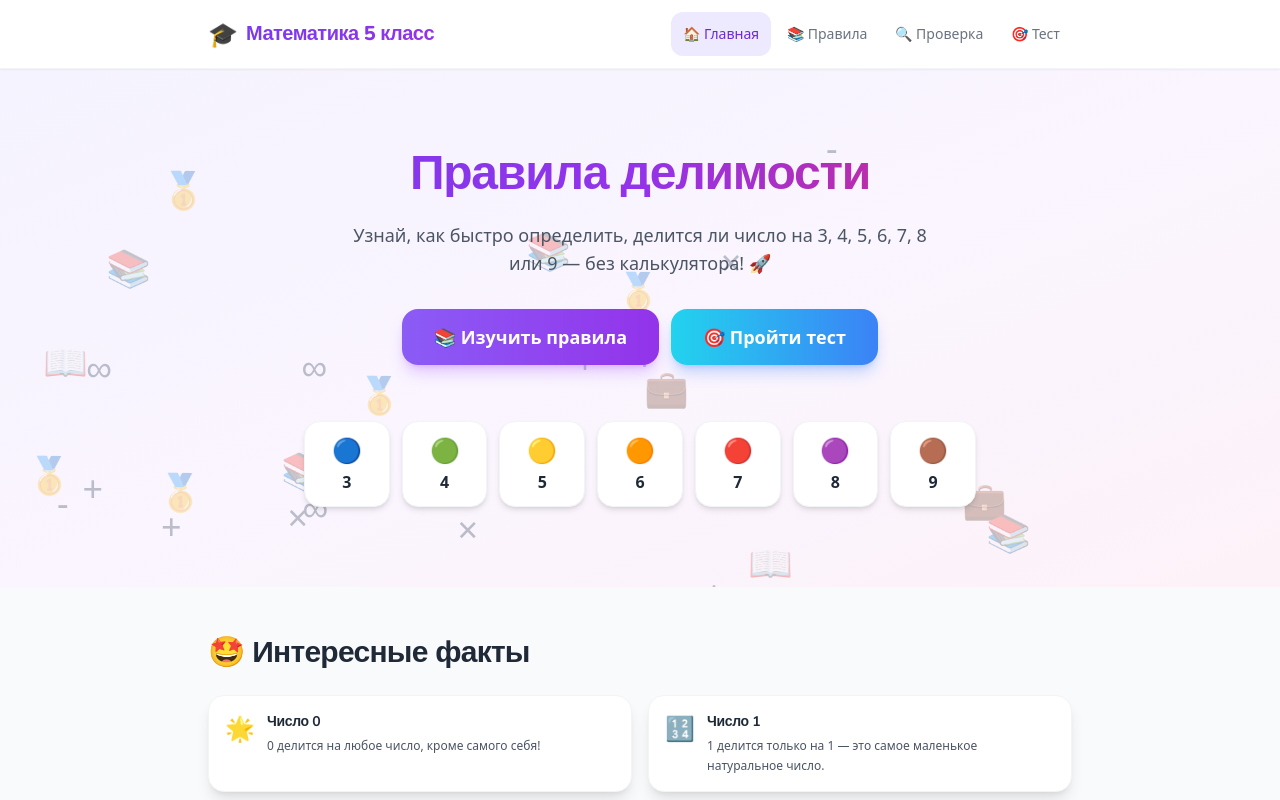
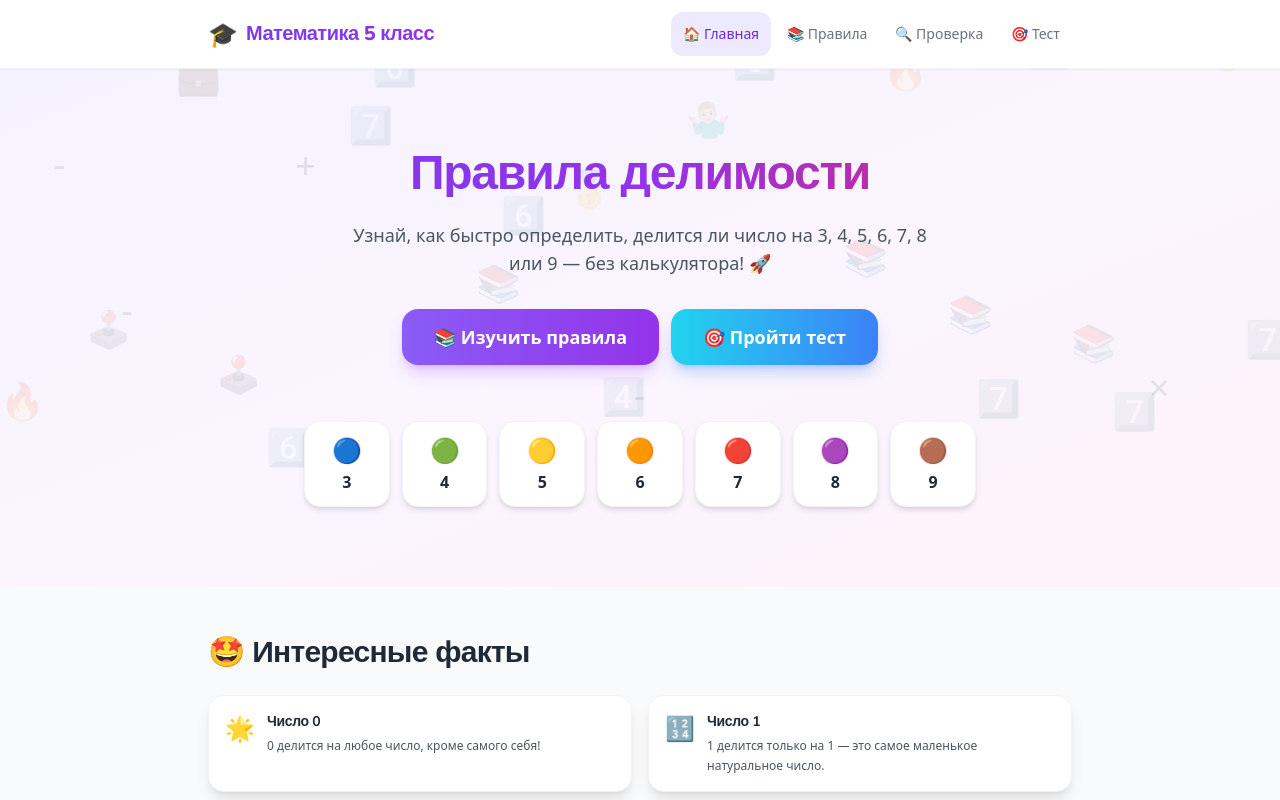
Before and after one commit to osmaav/mathematics-divisibility, a React (Vite) app: page / in a window 1280 px wide. Shown: the top 800 px of the page. Built offline with nearby package versions, Linux system fonts and the light colour scheme.

Commit message:
изменил анимацию на фоне

```diff
--- a/src/components/HeroSection.tsx
+++ b/src/components/HeroSection.tsx
@@ -1,6 +1,6 @@
 //@/components/HeroSection.tsx
 import type { JSX } from 'react';
-import { useMemo } from 'react';
+import { useMemo, useState, useEffect } from 'react';
 import { motion } from 'framer-motion';
 import { Button } from '@/components/ui/Button';
 import { divisibilityRules } from '@/lib/utils';
@@ -9,47 +9,81 @@ import type { Divisor } from '@/types';
 interface HeroSectionProps {
   onStart: (section: 'rules' | 'quiz' | 'checker' | 'home') => void;
 }
+const useScreenWidth = () => {
+  const [width, setWidth] = useState<number>(typeof window !== 'undefined' ? window.innerWidth : 1200);
+
+  useEffect(() => {
+    if (typeof window === 'undefined') return;
+
+    const handleResize = () => setWidth(window.innerWidth);
+    window.addEventListener('resize', handleResize);
+    return () => window.removeEventListener('resize', handleResize);
+  }, []);
+
+  return width;
+};
 
 const HeroSection = ({ onStart }: HeroSectionProps): JSX.Element => {
   const previewDivisors: Divisor[] = [3, 4, 5, 6, 7, 8, 9];
-  const mathSymbols = ['∞', '×', '+', '-', '💼', '📚', '📖', '🥇'];
-  const SYMBOL_COUNT = 30;
+  const screenWidth = useScreenWidth();
+  const mathSymbols = ['×', '+', '-', '💼', '📚', '🥇', '🔥', '3️⃣', '4️⃣', '5️⃣', '6️⃣', '7️⃣', '8️⃣', '🤷🏼‍♂️', '🕹️'];
+  const SYMBOL_COUNT = useMemo(() => {
+    const density = 20; // пикселей на один символ
+    const minCount = 7;  // минимум для совсем узких экранов
+    const maxCount = 30;  // максимум для больших экранов
+    return Math.max(minCount, Math.min(maxCount, Math.floor(screenWidth / density)));
+  }, [screenWidth]);
 
-  const backgroundSymbols = useMemo(() =>
-    [...Array(SYMBOL_COUNT)].map((_, i) => ({
-      id: i,
-      symbol: mathSymbols[Math.floor(Math.random() * mathSymbols.length)],
-      left: Math.random() * 80,
-      top: Math.random() * 90,
-      size: 'text-2xl sm:text-4xl',
-      delay: Math.random() * 0.5,
-      duration: 4 + Math.random() * 0.4,
-    })),
-    []);
+
+  const backgroundSymbols = useMemo(() => {
+    // 🎯 Равномерное распределение по горизонтали (сетка)
+    const columnWidth = 100 / SYMBOL_COUNT;
+
+    return [...Array(SYMBOL_COUNT)].map((_, i) => {
+      // Позиция в своей "колонке" с небольшим случайным смещением (±30% от ширины колонки)
+      const columnStart = i * columnWidth;
+      const randomOffset = (Math.random() - 0.5) * columnWidth * 0.6;
+      const left = columnStart + randomOffset;
+      const size = screenWidth < 400 ? 'text-3xl' : 'text-4xl';
+
+
+      return {
+        id: i,
+        symbol: mathSymbols[Math.floor(Math.random() * mathSymbols.length)],
+        left: Math.max(0, Math.min(100, left)), // защита от выхода за границы
+        top: Math.random() * 80,
+        size,
+        delay: 0,
+        duration: 55 + Math.random() * 10,
+      };
+    });
+  }, [SYMBOL_COUNT, screenWidth]);
 
   return (
     <section className="relative overflow-hidden">
       <div className="absolute inset-0 bg-gradient-to-br from-violet-50 via-purple-50 to-pink-50" />
 
       {/* Animated background symbols */}
-      <div className="absolute inset-0 opacity-30 pointer-events-none">
+      <div className="absolute inset-0 opacity-40 pointer-events-none">
         {backgroundSymbols.map((item) => (
           <motion.div
             key={item.id}
             className={`absolute select-none ${item.size}`}
-            initial={{ y: -30, opacity: 0, scale: 0.2 }}
-            animate={{ y: 50, opacity: 1, scale: 1 }}
+            animate={{
+              y: ["-10vh", "45vh"],
+              opacity: [0, 1, 1, 0],
+            }}
             transition={{
+              duration: item.duration,
+              repeat: Infinity,
+              ease: "linear",
               delay: item.delay,
-              duration: item.duration,
-              ease: 'easeOut',
             }}
             style={{
               left: `${item.left}%`,
               top: `${item.top}%`,
             }}
-            aria-hidden="true"
-          >
+            aria-hidden="true"          >
             {item.symbol}
           </motion.div>
         ))}
```
